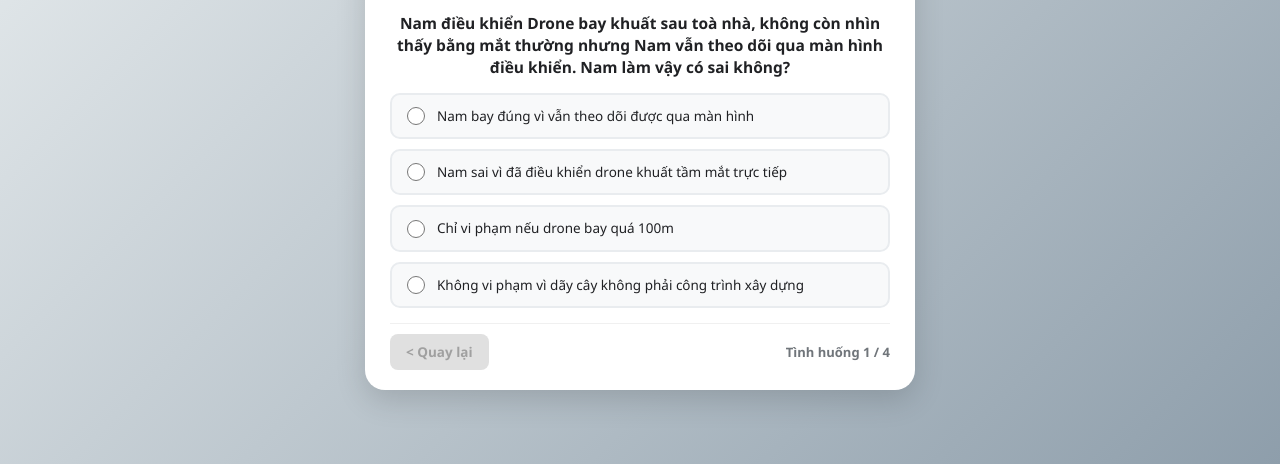
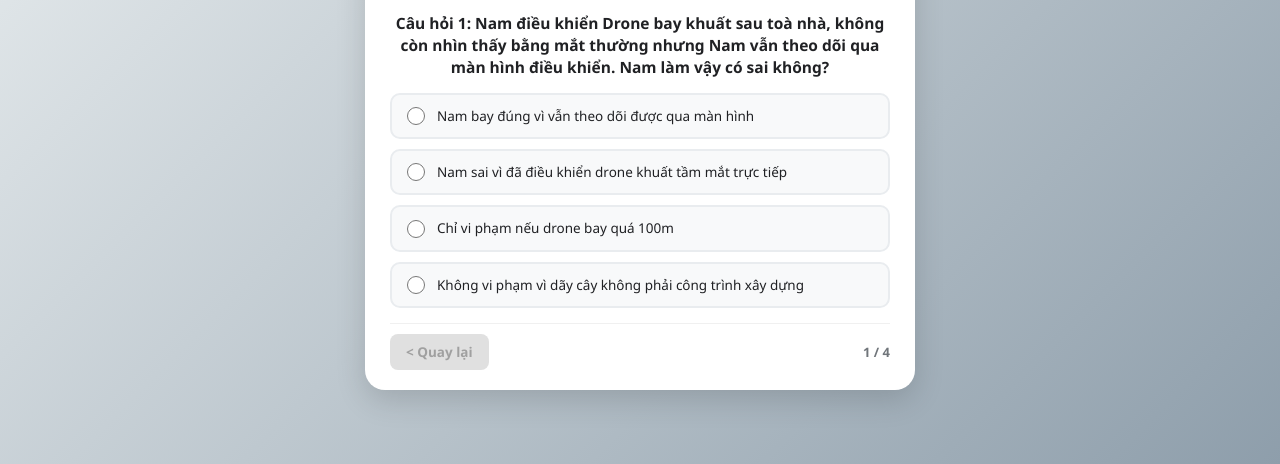
Before and after one commit to trantanbao072003-hub/bb, a plain HTML site: page ATB-3.1.html in a window 1280 px wide. Shown: the part 336-800 px from the top of the page. Drawn offline with nearby package versions, Linux system fonts and the light colour scheme.

Commit message:
Update ATB-3.1.html

```diff
--- a/ATB-3.1.html
+++ b/ATB-3.1.html
@@ -368,14 +368,14 @@
                 <img id="quizImg" src="" alt="Hình minh họa" class="quiz-image">
             </div>
 
-            <h2 class="scenario-title" id="quizTitle">Tình huống 1</h2>
+            <h2 class="scenario-title" id="quizTitle"></h2>
             <p class="scenario-desc" id="quizDesc">Nội dung câu hỏi...</p>
 
             <div class="options-group" id="optionsGroup"></div>
 
             <div class="action-group">
                 <button class="btn-nav" id="btnPrev" onclick="prevQuestion()" disabled>&lt; Quay lại</button>
-                <span class="progress-text" id="progressText">Tình huống 1 / 4</span>
+                <span class="progress-text" id="progressText">1 / 4</span>
             </div>
         </div>
 
@@ -533,10 +533,10 @@ let movingToNext = false;
 function loadQuestion() {
     const q = activeQuiz[currentQuestion];
 
-    document.getElementById("quizTitle").textContent = q.title;
+    document.getElementById("quizTitle").textContent = `Câu hỏi ${currentQuestion + 1}: ${q.title}`;
     document.getElementById("quizDesc").textContent = q.desc;
     document.getElementById("progressText").textContent =
-        `Tình huống ${currentQuestion + 1} / ${activeQuiz.length}`;
+        `${currentQuestion + 1} / ${activeQuiz.length}`;
 
     const percent = ((currentQuestion + 1) / activeQuiz.length) * 100;
     document.getElementById("progressBar").style.width = percent + "%";
@@ -686,7 +686,7 @@ function showResults() {
 
         const title = document.createElement("div");
         title.className = "review-q-title";
-        title.textContent = `Câu ${idx + 1}: ${q.title}`;
+        title.textContent = `Câu hỏi ${idx + 1}: ${q.title}`;
         item.appendChild(title);
 
         const desc = document.createElement("div");
```
